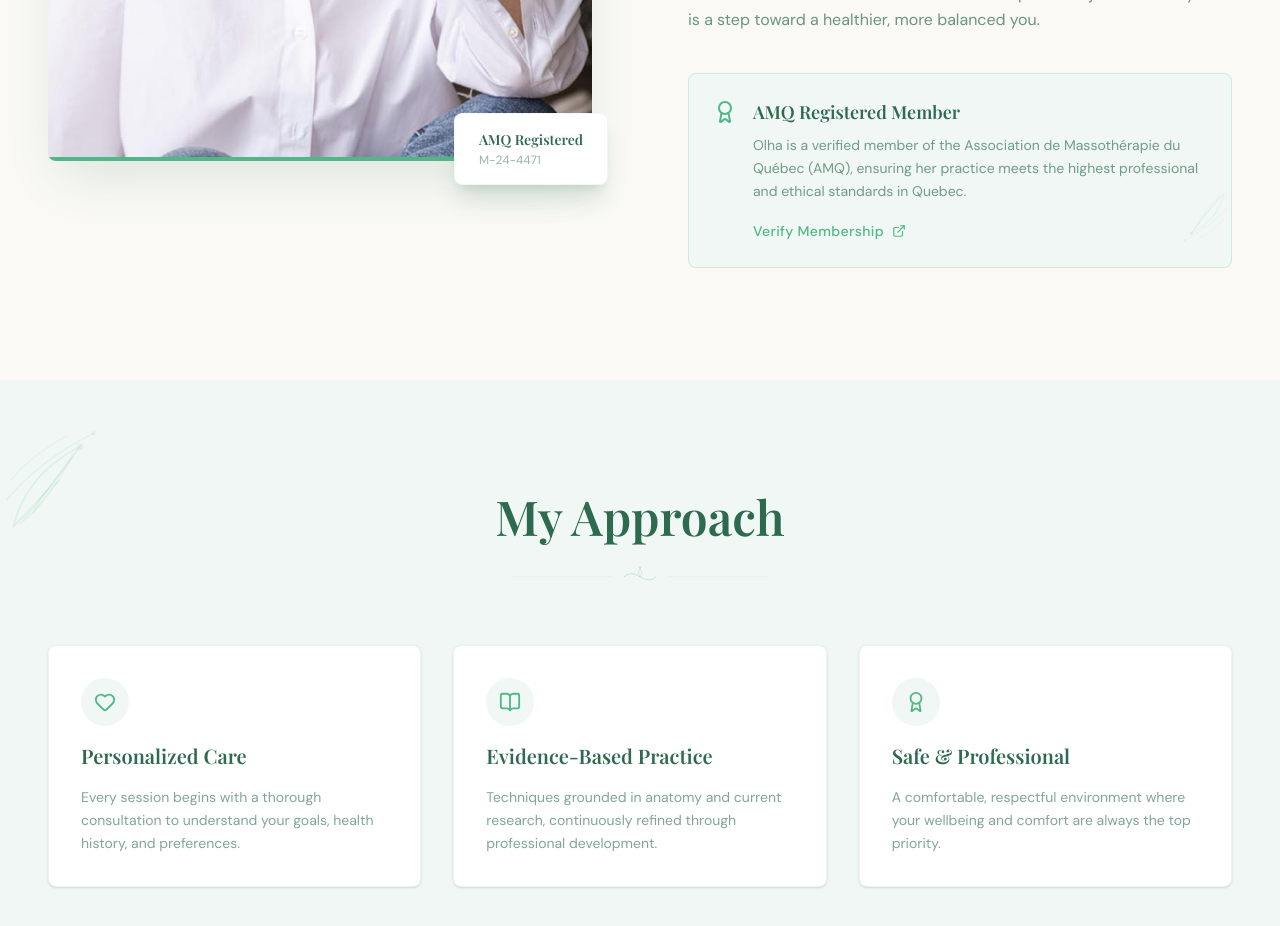
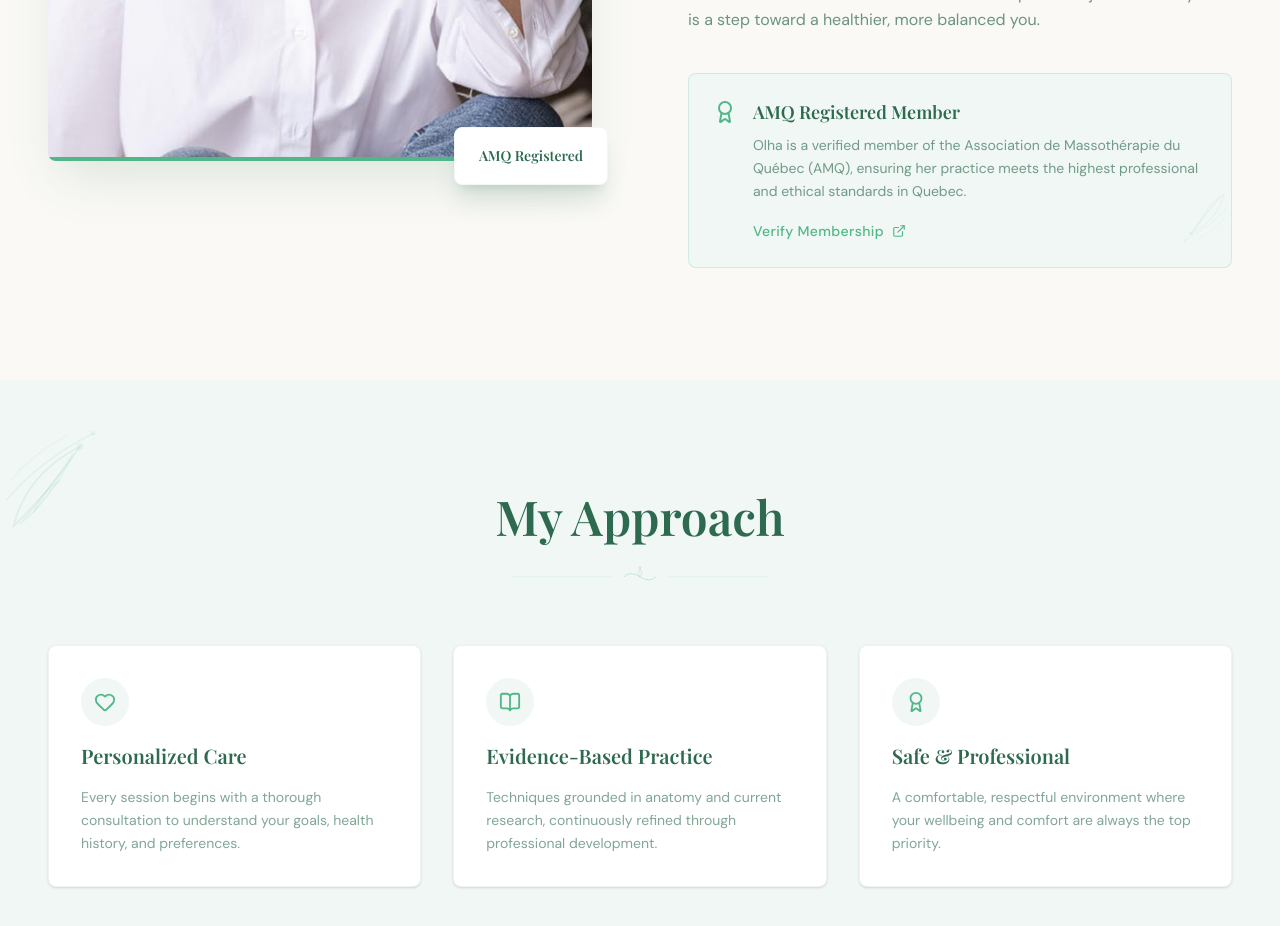
Before and after one commit to romaninet/massage-therapy-website, a Next.js app: page /en/about in a window 1280 px wide. Shown: the part 1040-1966 px from the top of the page. Built offline with nearby package versions, Linux system fonts and the light colour scheme.

Commit message:
remove membership number from design

```diff
--- a/src/app/[locale]/about/page.tsx
+++ b/src/app/[locale]/about/page.tsx
@@ -90,8 +90,7 @@ export default async function AboutPage({ params }: { params: Promise<{ locale:
                 <div className="absolute inset-x-0 bottom-0 h-1 bg-sage" />
               </div>
               <div className="absolute -bottom-6 -right-4 bg-white rounded-lg shadow-xl shadow-forest/15 px-6 py-4 border border-pale-sage">
-                <p className="text-forest font-heading font-semibold text-sm">AMQ Registered</p>
-                <p className="text-forest/50 text-xs mt-0.5">{BUSINESS.amqNumber}</p>
+                <a href={BUSINESS.amqUrl} target="_blank" rel="noopener noreferrer" className="text-forest font-heading font-semibold text-sm hover:text-sage transition-colors">AMQ Registered</a>
               </div>
               <BotanicalCornerTL className="absolute -top-4 -left-4 w-24 h-24 text-sage/40" />
             </div>
```
Also changed, not shown: 1 other file (tests, documents, lock files or other folders).
